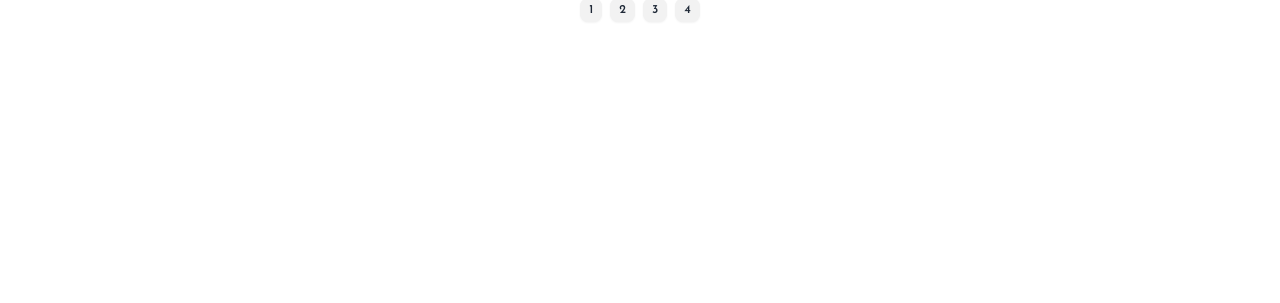
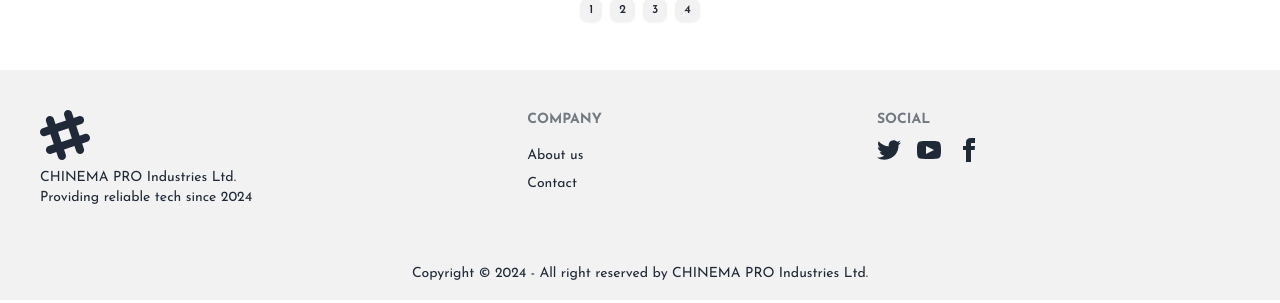
Before and after one commit to mahmudrkb/CHINEMA-PRO-10, a React (Vite) app: page / in a window 1280 px wide. Shown: the part 494-797 px from the top of the page. Built offline with nearby package versions, Linux system fonts and the light colour scheme.

Commit message:
navbar banner footer done

```diff
--- /dev/null
+++ b/src/components/Footer.jsx
@@ -0,0 +1,87 @@
+import React from "react";
+
+const Footer = () => {
+  return (
+    <div className="bg-base-200 ">
+      <footer className="footer container mx-auto  text-base-content p-10">
+        <aside>
+          <svg
+            width="50"
+            height="50"
+            viewBox="0 0 24 24"
+            xmlns="http://www.w3.org/2000/svg"
+            fillRule="evenodd"
+            clipRule="evenodd"
+            className="fill-current"
+          >
+            <path d="M22.672 15.226l-2.432.811.841 2.515c.33 1.019-.209 2.127-1.23 2.456-1.15.325-2.148-.321-2.463-1.226l-.84-2.518-5.013 1.677.84 2.517c.391 1.203-.434 2.542-1.831 2.542-.88 0-1.601-.564-1.86-1.314l-.842-2.516-2.431.809c-1.135.328-2.145-.317-2.463-1.229-.329-1.018.211-2.127 1.231-2.456l2.432-.809-1.621-4.823-2.432.808c-1.355.384-2.558-.59-2.558-1.839 0-.817.509-1.582 1.327-1.846l2.433-.809-.842-2.515c-.33-1.02.211-2.129 1.232-2.458 1.02-.329 2.13.209 2.461 1.229l.842 2.515 5.011-1.677-.839-2.517c-.403-1.238.484-2.553 1.843-2.553.819 0 1.585.509 1.85 1.326l.841 2.517 2.431-.81c1.02-.33 2.131.211 2.461 1.229.332 1.018-.21 2.126-1.23 2.456l-2.433.809 1.622 4.823 2.433-.809c1.242-.401 2.557.484 2.557 1.838 0 .819-.51 1.583-1.328 1.847m-8.992-6.428l-5.01 1.675 1.619 4.828 5.011-1.674-1.62-4.829z"></path>
+          </svg>
+          <p>
+          CHINEMA PRO Industries Ltd.
+            <br />
+            Providing reliable tech since 2024
+          </p>
+        </aside>
+
+        <nav>
+          <h6 className="footer-title">Company</h6>
+          <a href="#" className="link link-hover">About us</a>
+          <a href="#" className="link link-hover">Contact</a>
+
+        </nav>
+        <nav>
+          <nav>
+            <h6 className="footer-title">Social</h6>
+            <div className="grid grid-flow-col gap-4">
+              <a href="https://x.com/?lang=en">
+                <svg
+                  xmlns="http://www.w3.org/2000/svg"
+                  width="24"
+                  height="24"
+                  viewBox="0 0 24 24"
+                  className="fill-current hover:text-white"
+                >
+                  <path d="M24 4.557c-.883.392-1.832.656-2.828.775 1.017-.609 1.798-1.574 2.165-2.724-.951.564-2.005.974-3.127 1.195-.897-.957-2.178-1.555-3.594-1.555-3.179 0-5.515 2.966-4.797 6.045-4.091-.205-7.719-2.165-10.148-5.144-1.29 2.213-.669 5.108 1.523 6.574-.806-.026-1.566-.247-2.229-.616-.054 2.281 1.581 4.415 3.949 4.89-.693.188-1.452.232-2.224.084.626 1.956 2.444 3.379 4.6 3.419-2.07 1.623-4.678 2.348-7.29 2.04 2.179 1.397 4.768 2.212 7.548 2.212 9.142 0 14.307-7.721 13.995-14.646.962-.695 1.797-1.562 2.457-2.549z"></path>
+                </svg>
+              </a>
+              <a href="https://www.youtube.com/" >
+                <svg
+                  xmlns="http://www.w3.org/2000/svg"
+                  width="24"
+                  height="24"
+                  viewBox="0 0 24 24"
+                  className="fill-current hover:text-white"
+                >
+                  <path d="M19.615 3.184c-3.604-.246-11.631-.245-15.23 0-3.897.266-4.356 2.62-4.385 8.816.029 6.185.484 8.549 4.385 8.816 3.6.245 11.626.246 15.23 0 3.897-.266 4.356-2.62 4.385-8.816-.029-6.185-.484-8.549-4.385-8.816zm-10.615 12.816v-8l8 3.993-8 4.007z"></path>
+                </svg>
+              </a>
+              <a href="https://www.facebook.com/" >
+                <svg
+                  xmlns="http://www.w3.org/2000/svg"
+                  width="24"
+                  height="24"
+                  viewBox="0 0 24 24"
+                  className="fill-current hover:text-white"
+                >
+                  <path d="M9 8h-3v4h3v12h5v-12h3.642l.358-4h-4v-1.667c0-.955.192-1.333 1.115-1.333h2.885v-5h-3.808c-3.596 0-5.192 1.583-5.192 4.615v3.385z"></path>
+                </svg>
+              </a>
+            </div>
+          </nav>
+        </nav>
+
+      </footer>
+
+      <div  className="footer footer-center text-base-content p-4">
+      <aside>
+
+        <p>Copyright © {new Date().getFullYear()} - All right reserved by  CHINEMA PRO Industries Ltd.</p>
+      </aside>
+
+      </div>
+
+    </div>
+  );
+};
+
+export default Footer;
--- a/src/layout/HomeLayout.jsx
+++ b/src/layout/HomeLayout.jsx
@@ -1,6 +1,7 @@
 import React from 'react';
 import Header from '../components/Header';
 import Banner from '../components/Banner';
+import Footer from '../components/Footer';
 
 const HomeLayout = () => {
     return (
@@ -12,7 +13,9 @@
 
             <main></main>
 
-            <footer></footer>
+            <footer>
+                <Footer></Footer>
+            </footer>
         </div>
     );
 };
```
